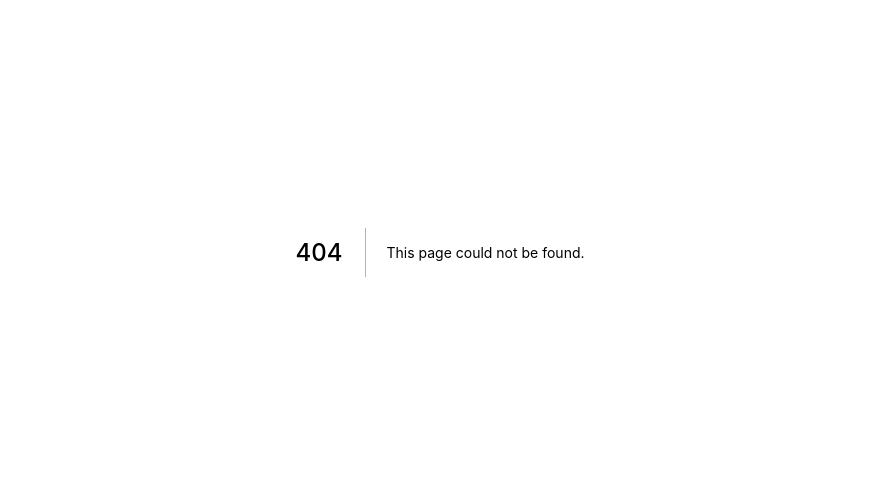
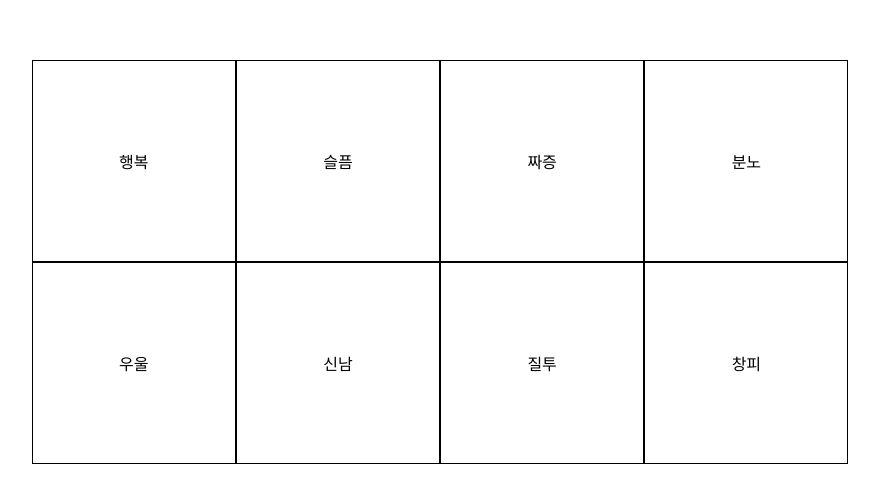
Before and after one commit to sikangk/MoodList, a Next.js app: page /main in a window 1280 px wide. Before the commit this address had no page. Shown: the part 148-650 px from the top of the page, without its empty margins (200-1079 px from the left). Built offline with nearby package versions, Linux system fonts and the light colour scheme.

Commit message:
feat: create main page

```diff
--- a/package.json
+++ b/package.json
@@ -9,9 +9,11 @@
     "lint": "next lint"
   },
   "dependencies": {
+    "@types/styled-components": "^5.1.26",
     "next": "12.3.0",
     "react": "18.2.0",
-    "react-dom": "18.2.0"
+    "react-dom": "18.2.0",
+    "styled-components": "^5.3.5"
   },
   "devDependencies": {
     "@types/node": "18.7.18",
--- /dev/null
+++ b/pages/main/index.tsx
@@ -0,0 +1,62 @@
+import React from 'react';
+import styled from 'styled-components';
+
+const Container = styled.div`
+    width:100%;
+    height:100vh;
+    display:flex;
+    justify-content:center;
+    align-items:center
+
+`;
+
+const MoodWrap = styled.div`
+    width:80%;
+    height:50vh;
+    display:flex;
+    justify-content:center;
+    align-items:center;
+    flex-wrap:wrap;
+`;
+
+const MoodBox = styled.div`
+
+    width:20%;
+    height:25vh;
+    border:1px solid black;
+    display:flex;
+    justify-content:center;
+    align-items:center
+
+`;
+
+
+const moodArr = [
+    { id: 1, mood: '행복' },
+    { id: 2, mood: '슬픔' },
+    { id: 3, mood: '짜증' },
+    { id: 4, mood: '분노' },
+    { id: 5, mood: '우울' },
+    { id: 6, mood: '신남' },
+    { id: 7, mood: '질투' },
+    { id: 7, mood: '창피' }
+]
+
+
+function Main() {
+    return (
+        <Container>
+            <MoodWrap>
+                {moodArr.map((item, index) => {
+                    return (
+                        <MoodBox key={item.id}>
+                            {item.mood}
+                        </MoodBox>
+                    )
+                })}
+            </MoodWrap>
+        </Container>
+    )
+}
+
+export default Main;
```
Also changed, not shown: pages/index.tsx (+4 -3 lines), 1 other file (tests, documents, lock files or other folders).
